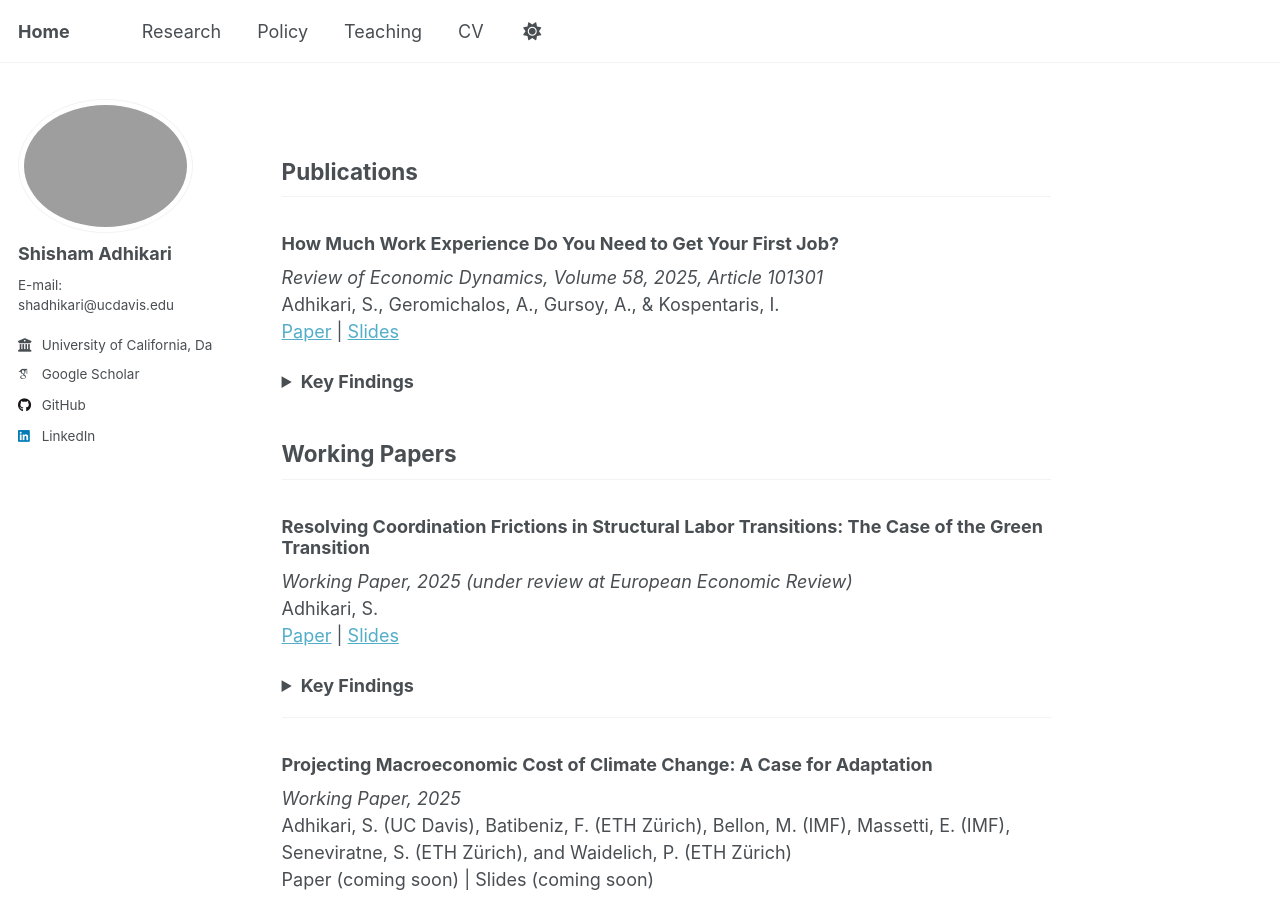
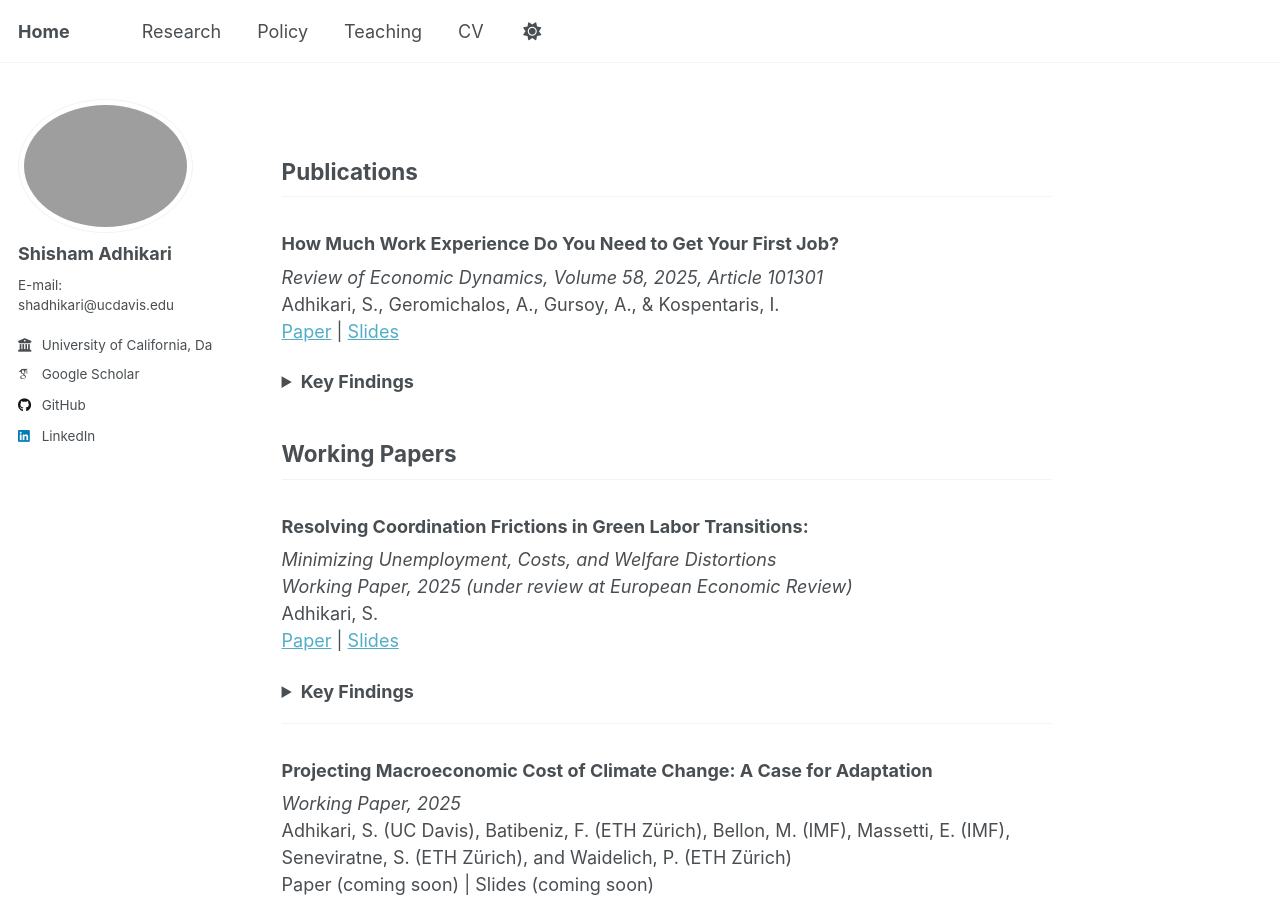
Before and after one commit to adhikars11/shadhikari, a Jekyll site: the page built from _pages/research.md, in a window 1280 px wide and 900 px high. Built offline with Jekyll 4.4.1, drawn with Linux system fonts in a browser that asks for light colours; some web fonts are replaced; part of the change alters nothing that is shown.

Commit message:
Revise title and key findings in research paper section
Updated the title and added a subtitle for clarity. Revised key findings to enhance understanding of the research paper.

```diff
--- a/_pages/research.md
+++ b/_pages/research.md
@@ -22,15 +22,18 @@ Adhikari, S., Geromichalos, A., Gursoy, A., & Kospentaris, I.
 
 ## Working Papers
 
-### Resolving Coordination Frictions in Structural Labor Transitions: The Case of the Green Transition
+### Resolving Coordination Frictions in Green Labor Transitions:
+*Minimizing Unemployment, Costs, and Welfare Distortions*
 *Working Paper, 2025 (under review at European Economic Review)*<br>
 Adhikari, S.
 [Paper](https://adhikars11.github.io/shadhikari/files/dmp_green_paper.pdf) | [Slides](https://adhikars11.github.io/shadhikari/files/dmp_green_slides.pdf)
+
 <details><summary><strong>Key Findings</strong></summary>
 <ul>
-  <li><strong>Policy design matters:</strong> One-sided subsidies (to firms or workers alone) can meet green targets, but with higher unemployment and fiscal costs.</li>
-  <li><strong>Dual-targeted subsidies are optimal:</strong> Coordinated support for firms and workers reduces unemployment by up to 18% and fiscal costs by up to 31%.</li>
-  <li><strong>Welfare threshold:</strong> Net gains arise only if the environmental externality equals at least a 0.6% productivity boost.</li>
+  <li><strong>Coordination friction:</strong> Workers and firms underinvest in entry and vacancies without each other.</li>
+  <li><strong>Dual policy dominates:</strong> Hits the 2% → 14% target with <strong>39 bps</strong> lower unemployment, <strong>5 bps of GDP</strong> lower fiscal cost, and <strong>23 bps</strong> higher welfare than one-sided subsidies.</li>
+  <li><strong>Dynamic optimal design:</strong> Support is hump-shaped; mix rotates <strong>worker → firm → worker</strong>.</li>
+  <li><strong>Welfare threshold:</strong> Net gains when environmental benefits exceed <strong>0.87% (consumption-equivalent)</strong>.</li>
 </ul>
 </details>
 
```
